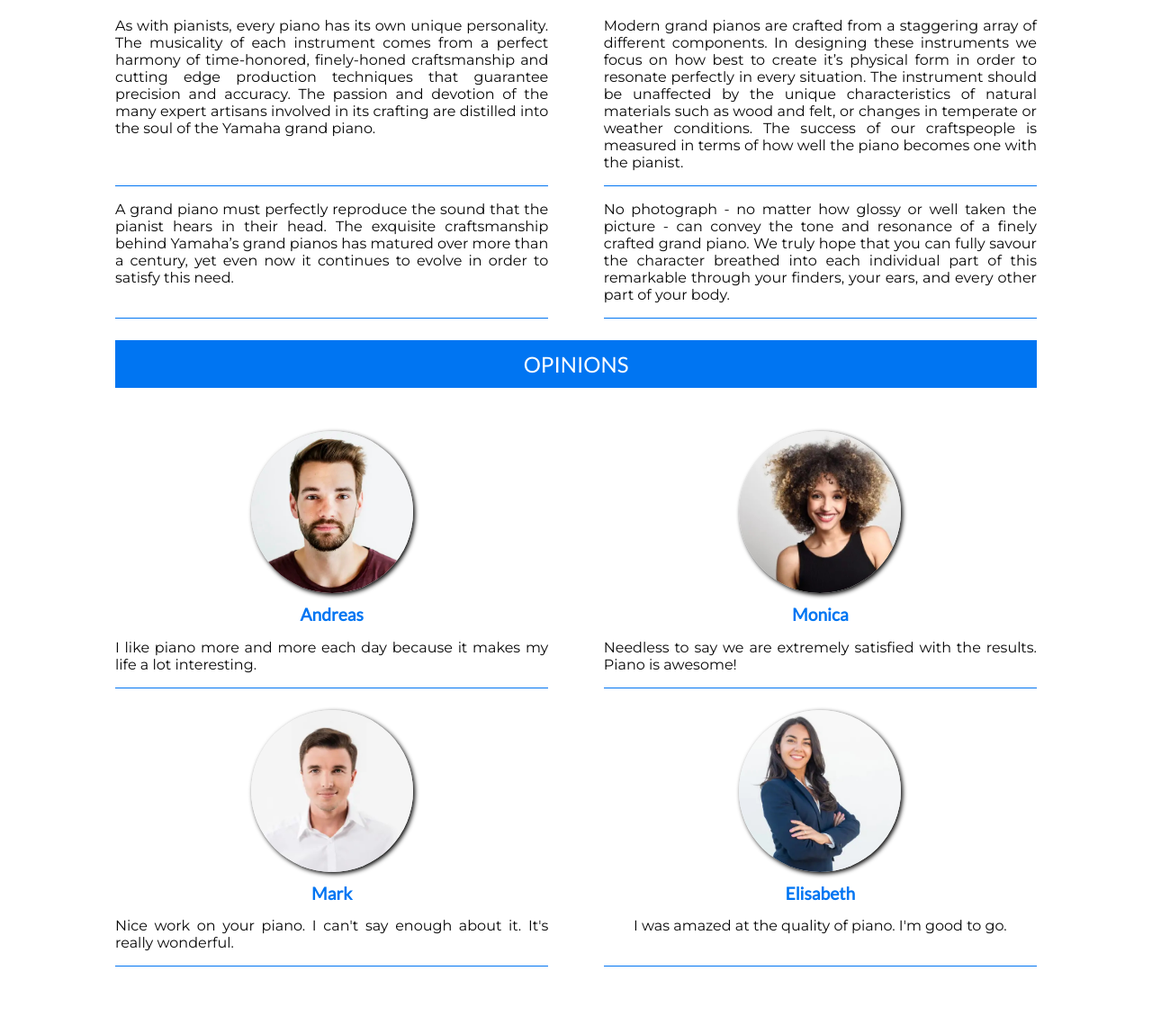
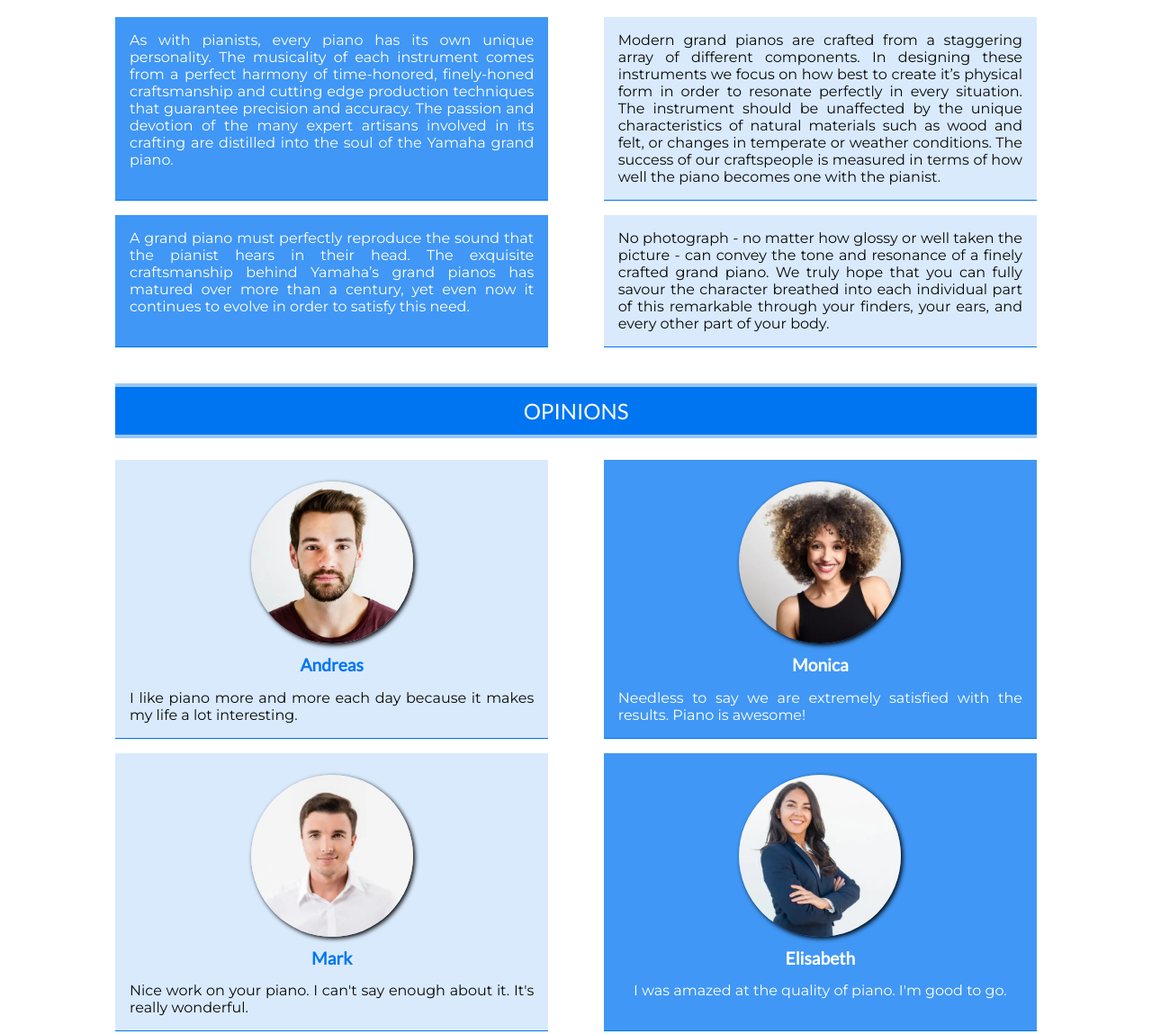
Before and after one commit to soiloui/LondonPiano, a plain HTML site: page index.html in a window 1280 px wide. Shown: the part 1474-2623 px from the top of the page at 90% size. Drawn offline with Linux system fonts and the light colour scheme.

Commit message:
Improved styling

```diff
--- a/index.html
+++ b/index.html
@@ -184,7 +184,7 @@
 				<h2 class="informations__title">Informations</h2>
 
 				<div class="informations__content">
-					<div class="information">
+					<div class="information information--contrast">
 						<p>
 							As with pianists, every piano has its own unique personality. The musicality of each instrument comes from
 							a perfect harmony of time-honored, finely-honed craftsmanship and cutting edge production techniques that
@@ -202,7 +202,7 @@
 							in terms of how well the piano becomes one with the pianist.
 						</p>
 					</div>
-					<div class="information">
+					<div class="information information--contrast">
 						<p>
 							A grand piano must perfectly reproduce the sound that the pianist hears in their head. The exquisite
 							craftsmanship behind Yamaha’s grand pianos has matured over more than a century, yet even now it continues
@@ -237,7 +237,7 @@
 						</p>
 					</div>
 
-					<div class="information information--opinion">
+					<div class="information information--opinion information--contrast">
 						<figure>
 							<img
 								src="./images/opinion_webp/kobieta-usmiecha-sie.jpg"
@@ -269,7 +269,7 @@
 							Nice work on your piano. I can't say enough about it. It's really wonderful.
 						</p>
 					</div>
-					<div class="information information--opinion">
+					<div class="information information--opinion information--contrast">
 						<figure>
 							<img
 								src="./images/opinion_webp/usmiechniety-ufny-bizneswoman.jpg"
--- a/styles/_responsive.scss
+++ b/styles/_responsive.scss
@@ -1,9 +1,4 @@
 @media (min-width: 0px) {
-	.information {
-		&:not(:last-child) {
-			border-bottom: 1px solid $third-color;
-		}
-	}
 	.opinion-avatar {
 		width: 100px;
 		height: 100px;
--- a/styles/about.scss
+++ b/styles/about.scss
@@ -1,9 +1,12 @@
 @import 'config';
 
+.informations__content {
+	width: 100vw;
+}
 .about-slide {
 	position: relative;
-	width: 100%;
-	height: 100vh;
+	width: 100vw;
+	height: 105vh;
 	display: flex;
 	justify-content: center;
 	align-items: center;
@@ -29,6 +32,9 @@
 			background: rgba(white, 0.2);
 		}
 	}
+}
+main {
+	padding: 0;
 }
 
 .about-slide__image {
--- a/styles/main.scss
+++ b/styles/main.scss
@@ -133,6 +133,8 @@ main {
 		text-transform: uppercase;
 		color: white;
 		background-color: $third-color;
+		border-top: 4px solid rgba($color: #fff, $alpha: 0.6);
+		border-bottom: 4px solid rgba($color: #fff, $alpha: 0.6);
 	}
 
 	&__content {
@@ -143,9 +145,21 @@ main {
 	}
 
 	.information {
-		padding: 1em 0;
+		padding: 1em;
+		margin-bottom: 1em;
 		font-size: 1rem;
 		text-align: justify;
+		background: rgba($color: $third-color, $alpha: 0.15);
+
+		&:not(:last-child) {
+			border-bottom: 1px solid $third-color;
+		}
+	}
+	.information--contrast {
+		background: rgba($color: $third-color, $alpha: 0.75);
+		p {
+			color: #fff;
+		}
 	}
 }
 
@@ -197,10 +211,13 @@ main {
 	overflow: hidden;
 
 	&:hover::before {
-		opacity: 0.9;
+		opacity: 0.7;
 	}
 	&:hover &__hover-text {
 		opacity: 1;
+	}
+	&:hover &__image {
+		transform: scale(1.1);
 	}
 
 	&::before {
@@ -210,6 +227,7 @@ main {
 		position: absolute;
 		top: 0;
 		left: 0;
+		z-index: 2;
 
 		opacity: 0;
 		transition: opacity 0.3s ease;
@@ -219,8 +237,10 @@ main {
 	&__image {
 		height: 100%;
 		object-fit: cover;
+		transition: transform 0.3s ease-in-out;
 	}
 	&__hover-text {
+		z-index: 5;
 		width: 100%;
 		position: absolute;
 		top: 50%;
@@ -266,4 +286,8 @@ main {
 	font-weight: 700;
 }
 
+.information--contrast .opinion-name {
+	color: #fff;
+}
+
 @import 'responsive';
```
Also changed, not shown: about.html (+0 -4 lines), styles/about.css, styles/main.css.
